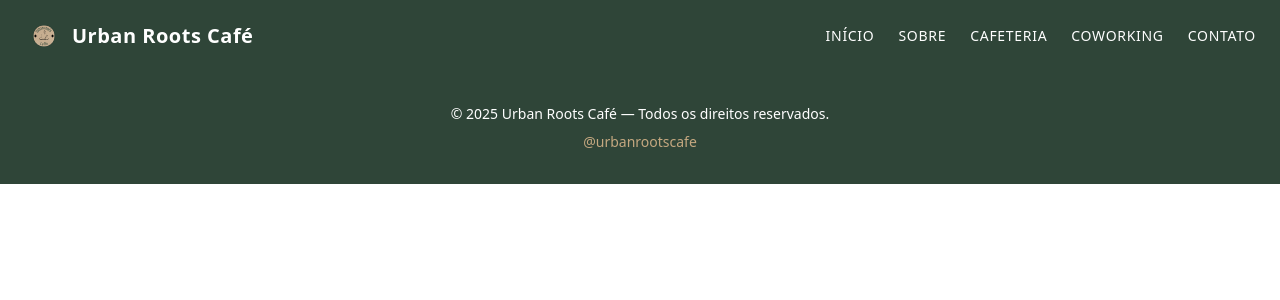
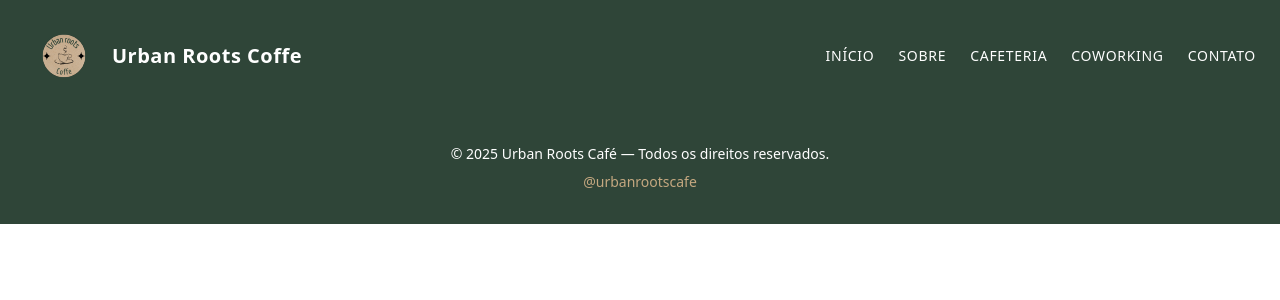
Before and after one commit to Guilherme-Henry-Dev/urban-roots-coffe, a React (Vite) app: page / in a window 1280 px wide. Shown: the top 300 px of the page. Built offline with nearby package versions, Linux system fonts and the light colour scheme.

Commit message:
feat: alterado tamanho da logo no header, corrigido o nome da marca

```diff
--- a/src/components/Header.tsx
+++ b/src/components/Header.tsx
@@ -9,9 +9,9 @@ export default function Header() {
     <header className="bg-[#2f4538] text-white shadow-md">
       <div className="max-w-7xl mx-auto flex justify-between items-center px-6 py-4">
         <Link to="/" className="flex items-center gap-2">
-          <img src={logo} alt="Urban Roots Logo" className="w-10 h-10" />
+          <img src={logo} alt="Urban Roots Logo" className="w-20 h-20" />
           <span className="font-semibold text-xl tracking-wide">
-            Urban Roots Café
+            Urban Roots Coffe
           </span>
         </Link>
 
```
